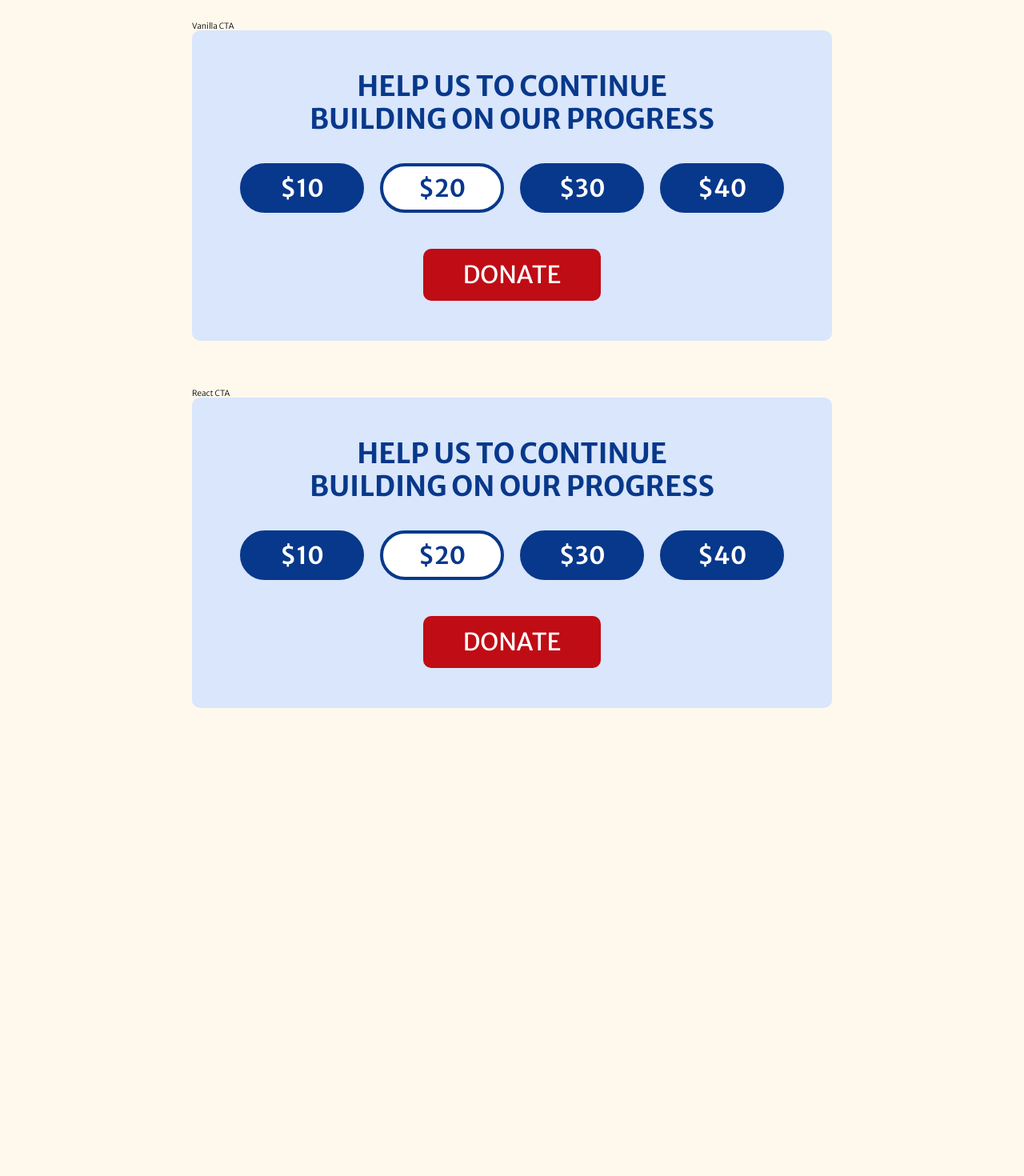
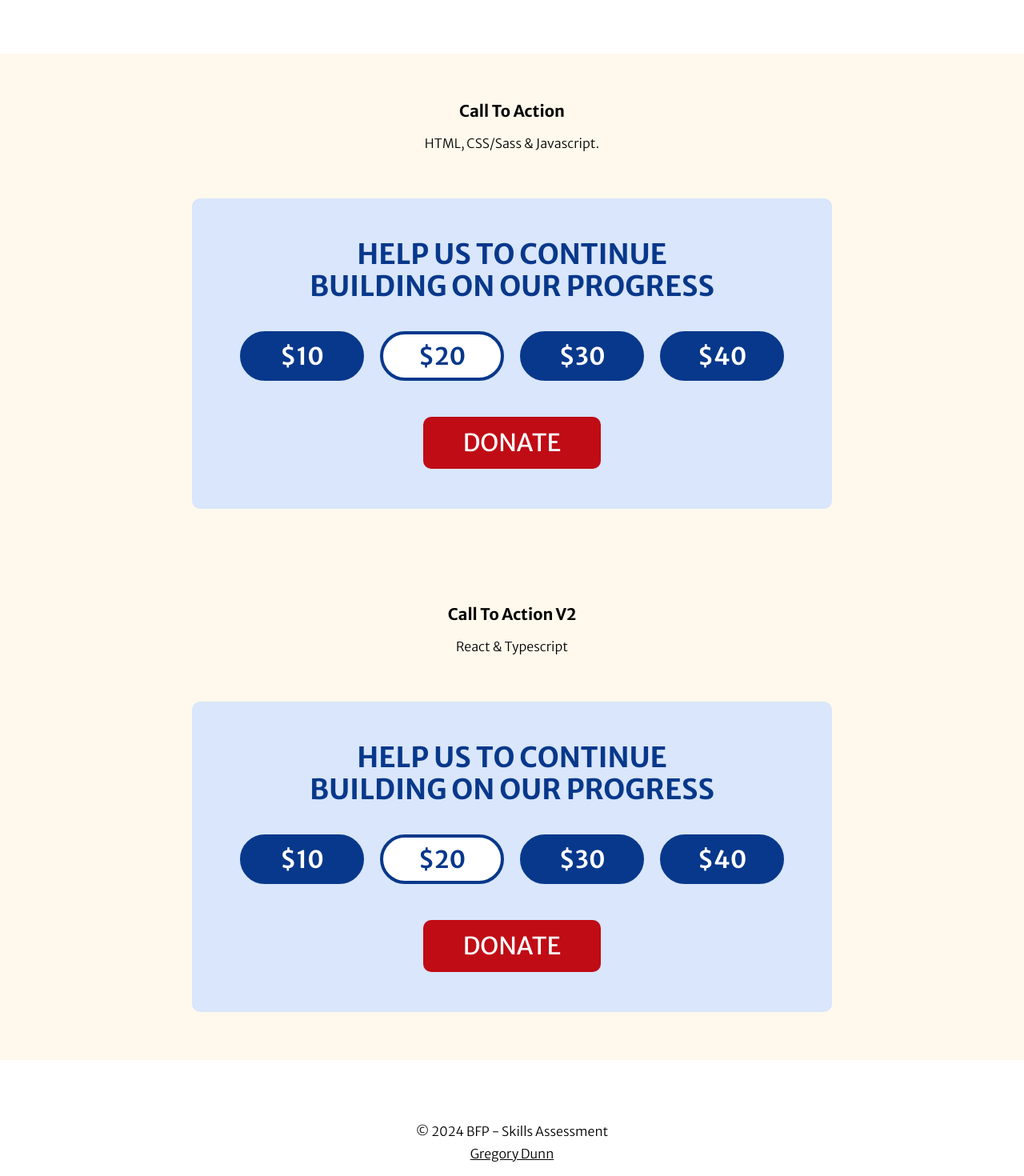
Before and after one commit to grdunn/bfp, a React (Vite) app: page / in a window 1280 px wide. Shown: the part 220-1690 px from the top of the page at 80% size. Before the commit the page ends 1165 px from the top, so only its background shows below. Built offline with nearby package versions, Linux system fonts and the light colour scheme.

Commit message:
styles for clean landing page

```diff
--- a/index.html
+++ b/index.html
@@ -13,7 +13,8 @@
     <title>BFP - Skills Assessment</title>
   </head>
   <body>
-    <div class="container">
+    <div class="container bg--white">
+      <div class="container__padded">
         <div class="container__center">
           <img
             alt="Biden Harris 2024"
@@ -22,8 +23,11 @@
           />
         </div>
       </div>
-    <div class="container">
-      <label>Vanilla CTA</label>
+    </div>
+    <div class="container bg--ivory">
+      <div class="container__inner">
+        <h4>Call To Action</h4>
+        <p>HTML, CSS/Sass & Javascript.</p>
         <div class="container__center">
           <div class="cta cta--primary">
             <div class="cta__inner">
@@ -84,12 +88,28 @@
           </div>
         </div>
       </div>
-    <div class="container">
-      <label>React CTA</label>
+    </div>
+    <div class="container container bg--ivory">
+      <div class="container__inner">
+        <h4>Call To Action V2</h4>
+        <p>React & Typescript</p>
         <div class="container__center">
           <div id="cta"></div>
         </div>
       </div>
+    </div>
+    <footer class="footer">
+      <div class="container__padded">
+        <div class="container__center">
+          <span>&copy; 2024 BFP - Skills Assessment</span>
+          <span
+            ><a target="_blank" href="https://dunngregory.com"
+              >Gregory Dunn</a
+            ></span
+          >
+        </div>
+      </div>
+    </footer>
     <script type="module" src="/src/main.tsx"></script>
     <script type="module" src="/src/cta.js"></script>
   </body>
--- a/src/Cta.tsx
+++ b/src/Cta.tsx
@@ -8,7 +8,7 @@ function Cta() {
   // Function to handle storing the radio input value
   // into the react state. This will allow us to create the dynamic link
   // when the user clicks the donate button.
-  const handleRadio = (e: any) => {
+  const handleRadio = (e: React.ChangeEvent<HTMLInputElement>) => {
     setAmount(e.target.value);
   };
 
--- a/src/styles/colors.scss
+++ b/src/styles/colors.scss
@@ -5,3 +5,11 @@ $white: #ffffff;
 $dark-blue: #08388b;
 $light-blue: #d9e6fb;
 $red: #c00c15;
+
+.bg--white {
+  background-color: $white;
+}
+
+.bg--ivory {
+  background-color: $ivory;
+}
--- a/src/styles/index.scss
+++ b/src/styles/index.scss
@@ -22,15 +22,37 @@ body {
   font-optical-sizing: auto;
   font-weight: 300;
   font-style: normal;
-  background-color: $ivory;
+}
+
+h4 {
+  font-size: 2rem;
+  margin: 0 0 2rem;
+  text-align: center;
+}
+
+p {
+  font-size: 1.6rem;
+  margin-bottom: 6rem;
+  text-align: center;
+}
+
+.wrapper--bg-white {
+  background-color: $white;
 }
 
 $spacing-1-auto: 60px auto;
 
-.container {
+.container__padded {
+  padding: 4rem 0rem;
+  @media (min-width: $mb-lg) {
+    padding: 8rem 0rem;
+  }
+}
+
+.container__inner {
   max-width: 840px;
-  margin: $spacing-1-auto;
-  padding: 0 20px;
+  margin: 0 auto;
+  padding: 6rem 2rem;
 }
 
 .container__center {
@@ -50,3 +72,13 @@ $spacing-1-auto: 60px auto;
     max-width: 300px;
   }
 }
+
+.footer {
+  span {
+    font-size: 1.6rem;
+    margin-bottom: 1rem;
+  }
+  a {
+    color: #000000;
+  }
+}
```
Lines whose indentation alone changed are shown as unchanged.
